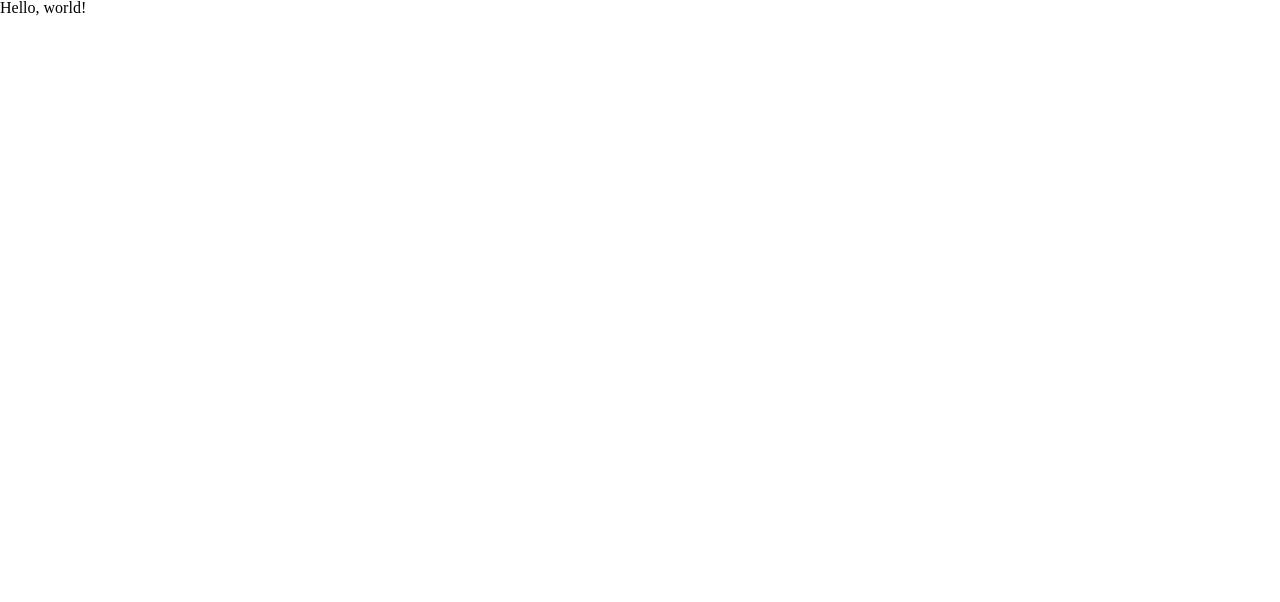
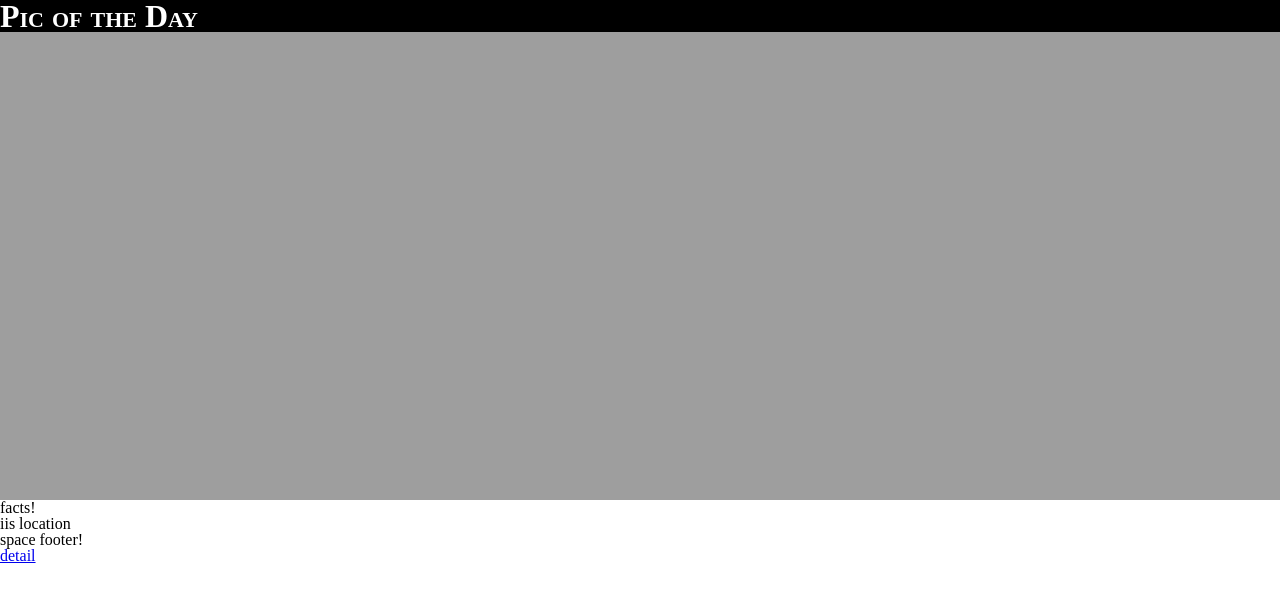
Before and after one commit to EmilyOlson/pep-cee, a website built with webpack: page src/index.htm in a window 1280 px wide. Built offline with nearby package versions, Linux system fonts and the light colour scheme.

Commit message:
basic spa

```diff
--- /dev/null
+++ b/html.d.ts
@@ -0,0 +1,4 @@
+declare module '*.html' {
+    const value: string;
+    export default value
+  }
--- a/package.json
+++ b/package.json
@@ -5,7 +5,7 @@
   "main": "index.js",
   "scripts": {
     "test": "echo \"Error: no test specified\" && exit 1",
-    "start": "build",
+    "start": "webpack --watch --progress --development",
     "build": "webpack"
   },
   "repository": {
@@ -19,7 +19,9 @@
   },
   "homepage": "https://github.com/EmilyOlson/pep-cee#readme",
   "devDependencies": {
+    "compression-webpack-plugin": "^3.1.0",
     "css-loader": "^3.5.3",
+    "html-loader": "^1.1.0",
     "html-webpack-plugin": "^4.2.1",
     "mini-css-extract-plugin": "^0.9.0",
     "sass": "^1.26.5",
--- a/src/app.ts
+++ b/src/app.ts
@@ -1 +1,3 @@
-console.log('test');
+import { App } from "./app/main";
+
+new App();
--- /dev/null
+++ b/src/app/core/app-element.decorator.ts
@@ -0,0 +1,138 @@
+
+export const transcludeSelector = 'peep-hole';
+
+const lifecycleAliases = {
+    beforeAttach: 'preKablam',
+    connectedCallback: 'onKablam', // native
+    afterAttach: 'postKablam',
+    beforeDetach: 'prePoof',
+    disconnectedCallback: 'onPoof', // native
+    afterDetach: 'postPoof',
+}
+
+
+interface CustomElementConfig {
+    selector: string;
+    template: string;
+    style?: string;
+}
+
+// utils
+const copy = (orig: object): object => JSON.parse(JSON.stringify(orig));
+
+const validateSelector = (selector: string) => {
+    if(selector.indexOf('-') <= 0 ) {
+        throw new Error('custom tags require dashes.');
+    }
+}
+
+const validateTemplate = (template: string) => {
+    if(!template && template !== '') {
+        throw new Error ('your custom element needs a template.')
+    }
+}
+
+const getClassMethodOrDefualt = (object: any, methodName: string): any => {
+    if(object.prototype[methodName]) {
+        return object.prototype[methodName];
+    }
+    return () => {};
+}
+
+const setClassMethod = (object: any, methodName: string, method: Function) => {
+    object.prototype[methodName] = method;
+}
+
+export const CustomAppElement = (config: CustomElementConfig) => (customElementClass: any) => {
+    validateSelector(config.selector);
+    validateTemplate(config.template);
+
+    // initialize template
+    const template = document.createElement('template');
+    let templateHtmlString = config.template;
+    if(config.style) {
+        templateHtmlString = `<style>${config.style}</style>${config.template}`;
+    }
+    template.innerHTML = templateHtmlString;
+
+    // adopt lifecycle methods
+    const connectedCallback = getClassMethodOrDefualt(customElementClass, lifecycleAliases.connectedCallback);
+    const disconnectCallBack = getClassMethodOrDefualt(customElementClass, lifecycleAliases.disconnectedCallback);
+
+    // cusotm lifecycle methods
+    const beforeConnectedCallback = getClassMethodOrDefualt(customElementClass, lifecycleAliases.beforeAttach);
+    const afterConnectedCallback = getClassMethodOrDefualt(customElementClass, lifecycleAliases.afterAttach);
+    const beforeDisconnectedCallback = getClassMethodOrDefualt(customElementClass, lifecycleAliases.beforeDetach);
+    const afterDisconnectedCallback = getClassMethodOrDefualt(customElementClass, lifecycleAliases.afterDetach);
+
+    // connected lifecycle
+    function onConnectedCallback() {
+        const clone = document.importNode(template.content, true);
+        if(config.style) {
+            this.attachShadow({mode: 'open'}).appendChild(clone);
+        } else {
+            this.appendChild(clone);
+        }
+        beforeConnectedCallback();
+        connectedCallback.call(this);
+        afterConnectedCallback();
+    }
+
+    // disconnected lifecycle
+    function onDisconnectedCallback() {
+        beforeDisconnectedCallback();
+        disconnectCallBack.call(this);
+        afterDisconnectedCallback();
+    }
+
+    // extend base callback methods
+    setClassMethod(customElementClass, 'connectedCallback', onConnectedCallback);
+    setClassMethod(customElementClass, 'disconnectedCallback', onDisconnectedCallback);
+
+    window.customElements.define(config.selector, customElementClass);
+}
+
+@CustomAppElement({
+    selector: transcludeSelector,
+    template:''
+})
+
+class TranslcusionTarget extends HTMLElement {}
+
+export class AppElement extends HTMLElement {
+    private transcludeTarget: Element | ShadowRoot;
+    private state = {}
+
+    setState(stateFragment: any): any {
+        this.state = {...copy(this.state), ...copy(stateFragment)}
+    }
+
+    getState() : any {
+        return {...copy(this.state)};
+    }
+
+    findSingleOrBase(query: string): HTMLElement {
+        return ((this.shadowRoot ? (this.shadowRoot.querySelector(query) || this.shadowRoot) : (this.querySelector(query) || this)) as HTMLElement);
+    }
+
+    findSingle(query: string): HTMLElement {
+        return ((this.shadowRoot ? this.shadowRoot.querySelector(query) : this.querySelector(query)) as HTMLElement);
+    }
+
+    findAll(query: string): NodeListOf<HTMLElement> {
+        return (this.shadowRoot ? this.shadowRoot.querySelectorAll(query) : this.querySelectorAll(query));
+    }
+
+    inject(transcludeElement: HTMLElement) {
+        this.transcludeTarget = this.findSingleOrBase(transcludeSelector);
+        this.transcludeTarget.appendChild(transcludeElement);
+    }
+
+    empty() {
+        while(this.transcludeTarget && this.transcludeTarget.firstChild) {
+            this.transcludeTarget.removeChild(this.transcludeTarget.firstChild);
+        }
+    }
+}
+export class AppControllerElement extends AppElement {
+}
--- /dev/null
+++ b/src/app/core/route.generator.ts
@@ -0,0 +1,23 @@
+export interface routesConfig {
+    routes: routeData[];
+}
+
+export interface routeData {
+    name: string;
+    action: Function;
+}
+
+export class Router {
+    constructor(routesConfig: routesConfig) {
+        if(!routesConfig.routes && !routesConfig.routes.length) throw new Error('no routes!');
+        window.addEventListener('hashchange', ()=> {
+            const newDestination = routesConfig.routes.find(route => (
+                route.name === location.hash
+            ));
+
+            newDestination ? newDestination.action() : routesConfig.routes[0].action();
+        });
+    }
+
+    isCurrent = (routeName: string): boolean => (location.hash === routeName);
+}
--- /dev/null
+++ b/src/app/elements/detail.page.ts
@@ -0,0 +1,19 @@
+import { AppElement, CustomAppElement } from '../core/app-element.decorator';
+import { SpacePictureDetail } from './space-picture-detail.element';
+
+const detailPage = 'detail-layout';
+
+@CustomAppElement({
+    selector: detailPage,
+    template: '<div></div>',
+})
+export class DetailPage extends AppElement {
+    static create = () => document.createElement(detailPage);
+
+    onKablam() {
+        const spacePictureDetail = SpacePictureDetail.create() as AppElement;
+        const { spacePhoto } = this.getState();
+        spacePictureDetail.setState( spacePhoto );
+        this.inject( spacePictureDetail );
+    }
+}
--- /dev/null
+++ b/src/app/elements/home.page.ts
@@ -0,0 +1,26 @@
+import { AppElement, CustomAppElement } from '../core/app-element.decorator';
+import { SpacePicture } from './space-picture.element';
+import { SpaceFacts, spaceFacts } from './space-facts.element';
+import { IisLocation } from './space-location.element';
+import { SpaceFooter } from './space-footer.element';
+
+const homePage = 'home-layout';
+
+@CustomAppElement({
+    selector: homePage,
+    template: '<div><peep-hole><peep-hole></div>',
+})
+export class HomePage extends AppElement {
+    static create = () => document.createElement(homePage);
+
+    onKablam() {
+        const spacePicture = SpacePicture.create() as AppElement;
+        const { spacePhoto } = this.getState();
+        spacePicture.setState( spacePhoto )
+
+        this.inject(spacePicture);
+        this.inject(SpaceFacts.create());
+        this.inject(IisLocation.create());
+        this.inject(SpaceFooter.create());
+    }
+}
--- /dev/null
+++ b/src/app/elements/layout.ts
@@ -0,0 +1,59 @@
+import { AppControllerElement, AppElement, CustomAppElement } from '../core/app-element.decorator';
+import { HomePage } from './home.page';
+import { DetailPage } from './detail.page';
+import { Router } from '../core/route.generator';
+
+const appLayout = 'app-layout';
+
+@CustomAppElement({
+    selector: appLayout,
+    template: '<div></div>',
+})
+export class AppLayout extends AppControllerElement {
+    private router: Router;
+
+    constructor() {
+        super();
+        this.setState(
+            {
+                facts: [],
+                spacePhoto: {
+                    title: 'huh',
+                    author: 'me',
+                    href: 'https://apod.nasa.gov/apod/image/2004/M31Dec2019final1YuzheB2_1024.jpg'
+                }
+            }
+        );
+        this.navigateHome = this.navigateHome.bind(this);
+        this.navigateDetail = this.navigateDetail.bind(this);
+
+        this.router = new Router({
+            routes:[
+                { name: '#home', action: this.navigateHome},
+                { name: '#detail', action: this.navigateDetail}
+            ]
+        });
+    }
+
+    onKablam() {
+        if(this.router.isCurrent('#detail')) {
+            this.navigateDetail();
+        } else {
+            this.navigateHome();
+        }
+    }
+
+    navigateHome() {
+        const page: any = HomePage.create();
+        page.setState(this.getState());
+        this.empty();
+        this.inject(page);
+    }
+
+    navigateDetail() {
+        const page: any = DetailPage.create();
+        page.setState(this.getState());
+        this.empty();
+        this.inject(page);
+    }
+}
--- /dev/null
+++ b/src/app/elements/space-facts.element.ts
@@ -0,0 +1,23 @@
+import { AppElement, CustomAppElement } from '../core/app-element.decorator';
+
+export const spaceFacts = 'space-facts';
+
+@CustomAppElement({
+    selector: spaceFacts,
+    template: '<div class="facts">facts!</div>',
+    style: '',
+})
+export class SpaceFacts extends AppElement {
+    static create = () => document.createElement(spaceFacts);
+
+    onKablam() {
+    }
+
+    postKablam() {
+        console.log('fwoop!');
+    }
+
+    postPoof() {
+        console.log('poof!')
+    }
+}
--- /dev/null
+++ b/src/app/elements/space-footer.element.ts
@@ -0,0 +1,15 @@
+import { AppElement, CustomAppElement } from '../core/app-element.decorator';
+
+export const spaceFooter = 'space-footer';
+
+@CustomAppElement({
+    selector: spaceFooter,
+    template: '<div><div class="footer">space footer!</div><a href="#detail">detail</a></div>',
+    style: '',
+})
+export class SpaceFooter extends AppElement {
+    static create = () => document.createElement(spaceFooter);
+
+    onKablam() {
+    }
+}
--- /dev/null
+++ b/src/app/elements/space-location.element.ts
@@ -0,0 +1,15 @@
+import { AppElement, CustomAppElement } from '../core/app-element.decorator';
+
+export const spaceLocation = 'space-location';
+
+@CustomAppElement({
+    selector: spaceLocation,
+    template: '<div class="iis-location">iis location</div>',
+    style: '',
+})
+export class IisLocation extends AppElement {
+    static create = () => document.createElement(spaceLocation);
+
+    onKablam() {
+    }
+}
--- /dev/null
+++ b/src/app/elements/space-picture-detail.element.ts
@@ -0,0 +1,33 @@
+import { AppElement, CustomAppElement } from '../core/app-element.decorator';
+export const spacePictureDetail = 'pic-of-the-day-detail';
+
+const ids = {
+    heroBanner: 'hero-banner',
+    heroDescription: 'hero-description'
+}
+
+@CustomAppElement({
+    selector: spacePictureDetail,
+    template: `<div><div class="hero" id="hero-banner"><h1 class="hero-title">Pic of the Day</h1><peep-hole></peep-hole></div><div id="hero-description">detail text!</div><a href="#home">home</a></div>`,
+    style: '.hero { height: 500px; width: 100%; background-size: cover; background-color: black;} .hero-title { background-color: black; color: white; font-variant-caps: small-caps;}'
+})
+export class SpacePictureDetail extends AppElement {
+    static create = () => document.createElement(spacePictureDetail);
+
+    onKablam() {
+        this.refresh(this.getState());
+    }
+
+    refresh (state: any) {
+        // get relevant state data
+        const { href } = state;
+
+        // get elements
+        const heroBanner = this.findSingle(`#${ids.heroBanner}`);
+
+        // apply
+        if(href && heroBanner) {
+            heroBanner.style.backgroundImage = `url("${href}")`;
+        }
+    }
+}
--- /dev/null
+++ b/src/app/elements/space-picture.element.ts
@@ -0,0 +1,33 @@
+import { AppElement, CustomAppElement } from '../core/app-element.decorator';
+export const spacePicture = 'pic-of-the-day';
+
+const ids = {
+    heroBanner: 'hero-banner',
+    heroDescription: 'hero-description'
+}
+
+@CustomAppElement({
+    selector: spacePicture,
+    template: `<div class="hero" id="hero-banner"><h1 class="hero-title">Pic of the Day</h1><div id="hero-description"></div></div>`,
+    style: '.hero { height: 500px; width: 100%; background-size: cover; background-color: black;} .hero-title { background-color: black; color: white; font-variant-caps: small-caps;}',
+})
+export class SpacePicture extends AppElement {
+    static create = () => document.createElement(spacePicture);
+
+    onKablam() {
+        this.refresh(this.getState());
+    }
+
+    refresh (state: any) {
+        // get relevant state data
+        const { href } = state;
+
+        // get elements
+        const heroBanner = this.findSingle(`#${ids.heroBanner}`);
+
+        // apply
+        if(href && heroBanner) {
+            heroBanner.style.backgroundImage = `url("${href}")`;
+        }
+    }
+}
--- /dev/null
+++ b/src/app/main.ts
@@ -0,0 +1,5 @@
+import { AppLayout } from './elements/layout';
+
+export class App {
+    rootElements =  [ AppLayout ];
+}
--- a/src/index.html
+++ b/src/index.htm
@@ -1,9 +1,9 @@
 <html>
   <head>
     <link rel="stylesheet" href="<%=htmlWebpackPlugin.files.css %>">
+    <script src="<%= htmlWebpackPlugin.files.js %>"></script>
   </head>
   <body>
-    <div>Hello, world!</div>
-    <script src="<%= htmlWebpackPlugin.files.js %>"></script>
+    <app-layout></app-layout>
   </body>
 </html>
--- a/tsconfig.json
+++ b/tsconfig.json
@@ -4,7 +4,8 @@
     "sourceMap": true,
     "noImplicitAny": true,
     "module": "commonjs",
-    "target": "es5",
-    "allowJs": true
+    "target": "es2016",
+    "allowJs": true,
+    "experimentalDecorators": true
   }
 }
```
Also changed, not shown: webpack.config.js (+8 -3 lines), 1 other file.
